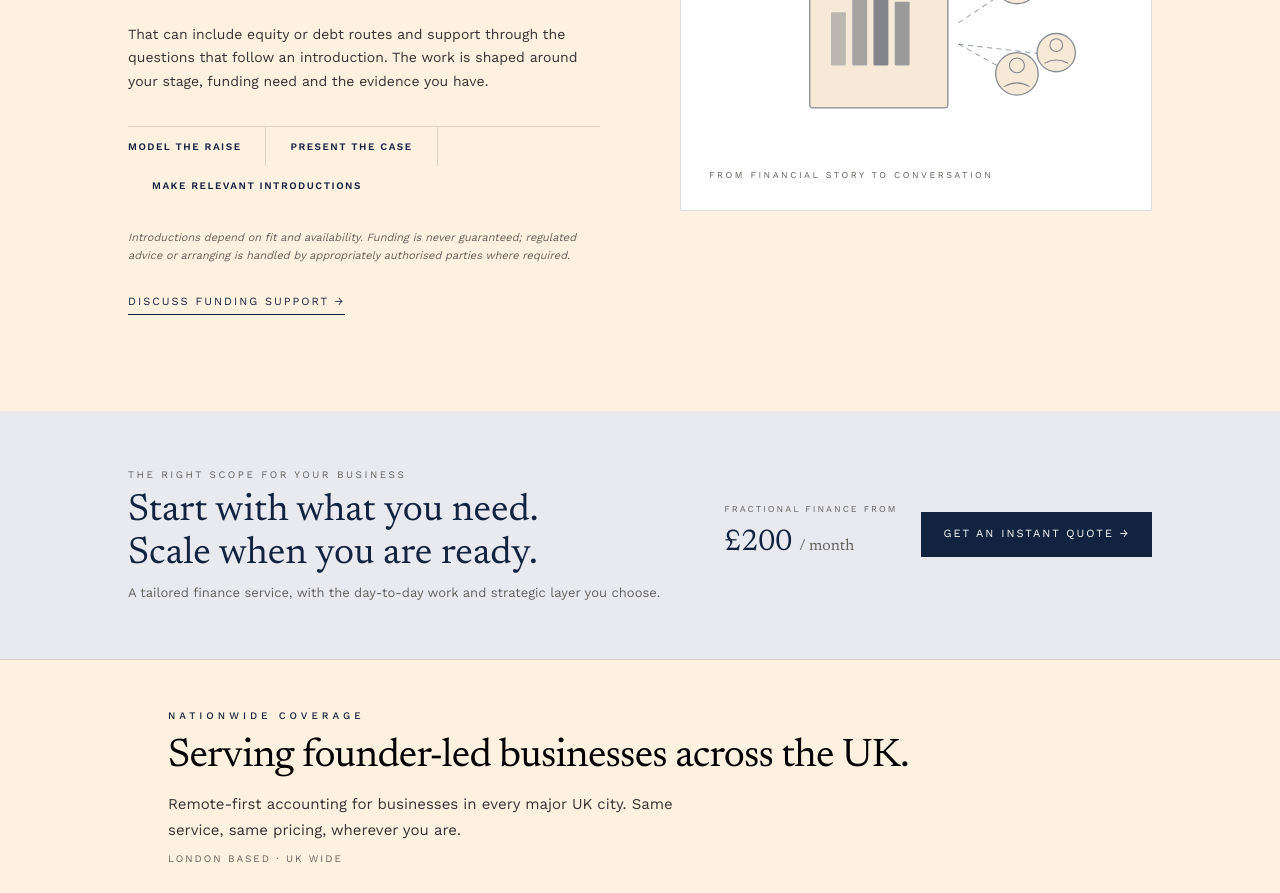
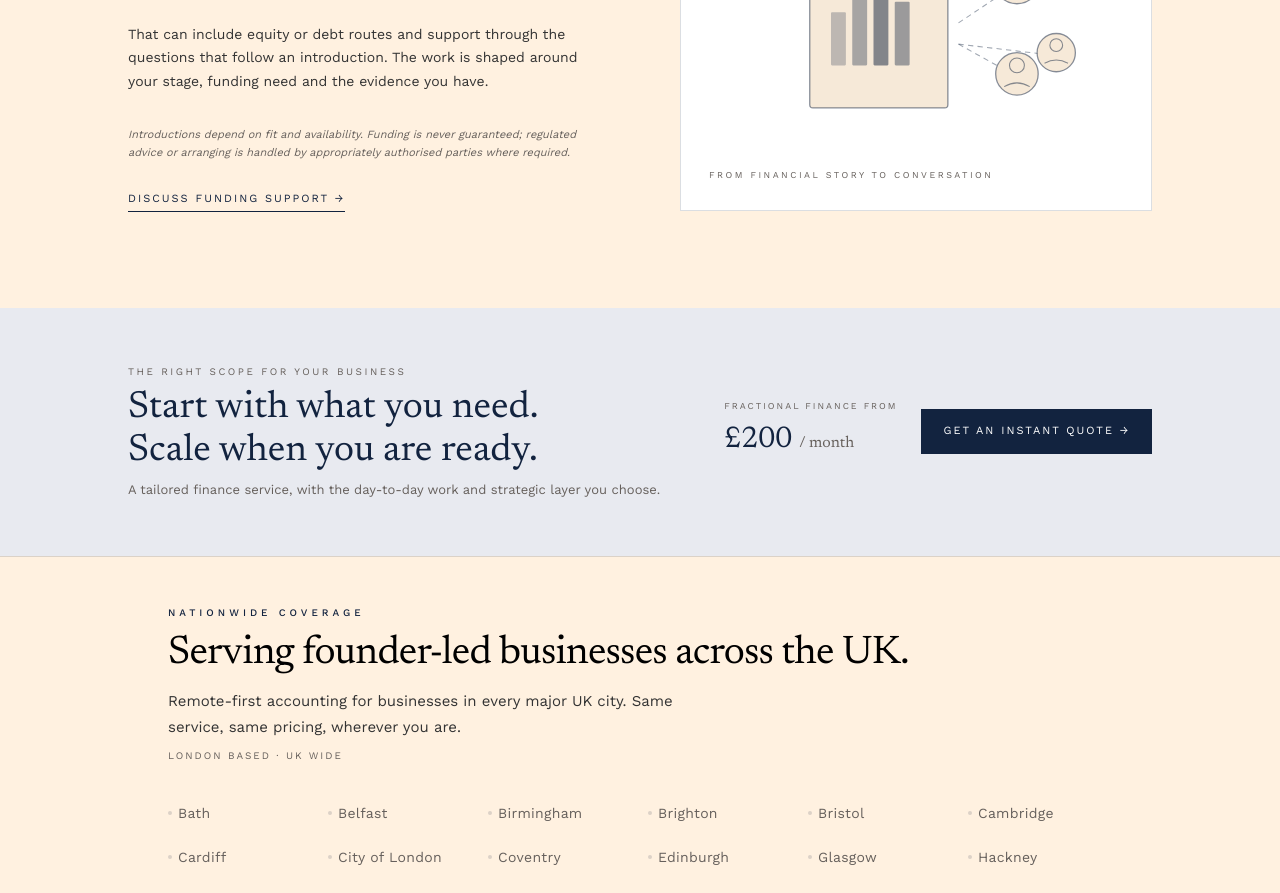
Before and after one commit to Vadim-SV/reckonwell, a Next.js app: page / in a window 1280 px wide. Shown: the part 3240-4133 px from the top of the page. Built offline with nearby package versions, Linux system fonts and the light colour scheme; no server answers.

Commit message:
Local Commit: 2026-09-13T22:19:58.259Z - Deleted the "Three inline step labels" `motion.div` block (lines 70–94) from `FundraisingCapitalSection.tsx`, removing the step labels row ("Model the raise", "Present the case", "Make relevant introductions")

```diff
--- a/src/app/components/FundraisingCapitalSection.tsx
+++ b/src/app/components/FundraisingCapitalSection.tsx
@@ -65,33 +65,6 @@ export default function FundraisingCapitalSection() {
             >
               That can include equity or debt routes and support through the questions that follow an introduction. The work is shaped around your stage, funding need and the evidence you have.
             </motion.p>
-
-            {/* Three inline step labels */}
-            <motion.div
-              className="flex flex-wrap gap-0 mb-6"
-              style={{ borderTop: '1px solid var(--border)' }}
-              initial={{ opacity: 0, y: 12 }}
-              animate={isInView ? { opacity: 1, y: 0 } : {}}
-              transition={{ duration: 0.6, delay: 0.3 }}
-            >
-              {steps.map((step, i) => (
-                <div
-                  key={step.label}
-                  className="font-ui py-3 pr-6"
-                  style={{
-                    fontSize: '10px',
-                    letterSpacing: '1.5px',
-                    textTransform: 'uppercase',
-                    color: 'var(--primary)',
-                    fontWeight: 600,
-                    borderRight: i < steps.length - 1 ? '1px solid var(--border)' : 'none',
-                    paddingLeft: i > 0 ? '24px' : '0',
-                  }}
-                >
-                  {step.label}
-                </div>
-              ))}
-            </motion.div>
 
             {/* Disclaimer */}
             <motion.p
```
